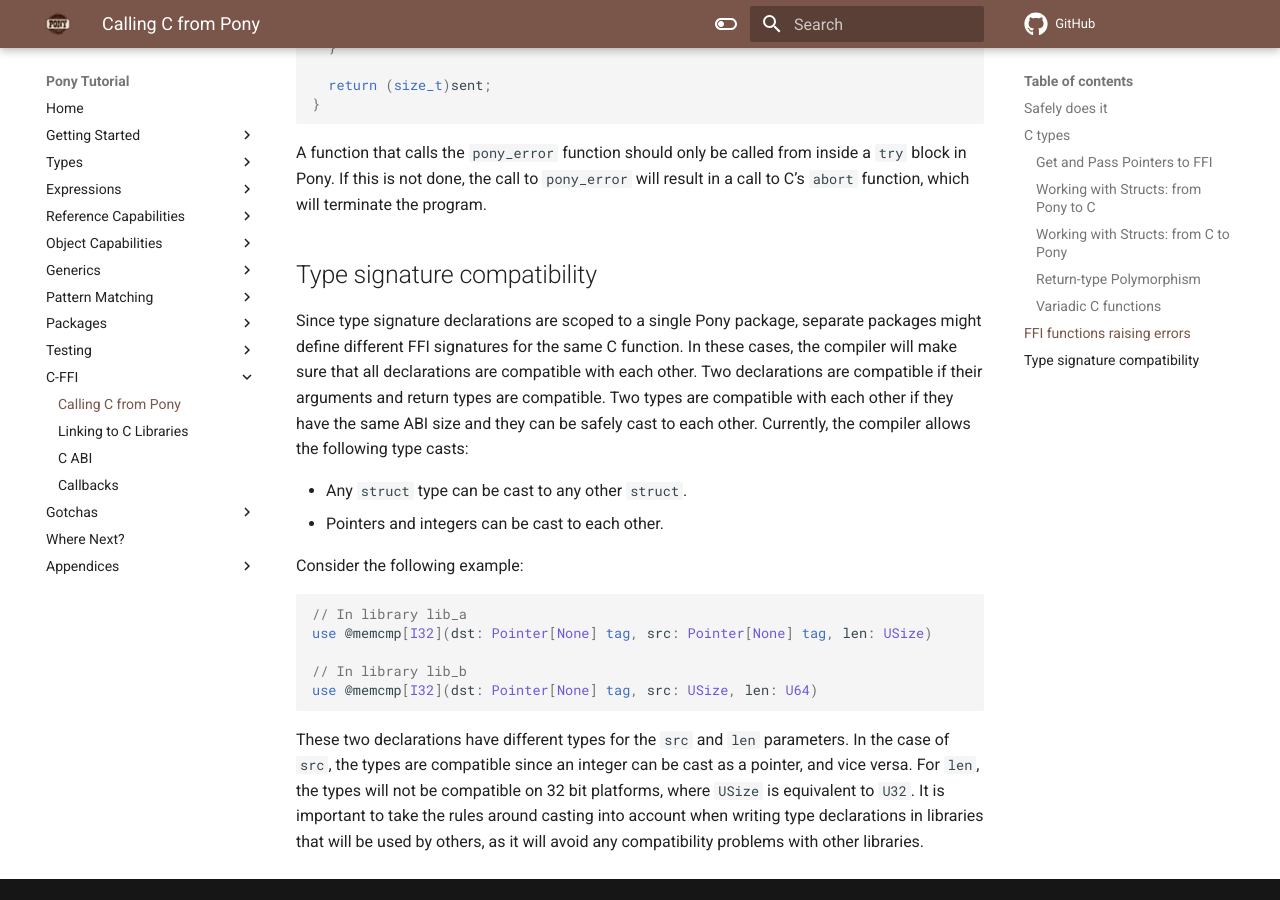
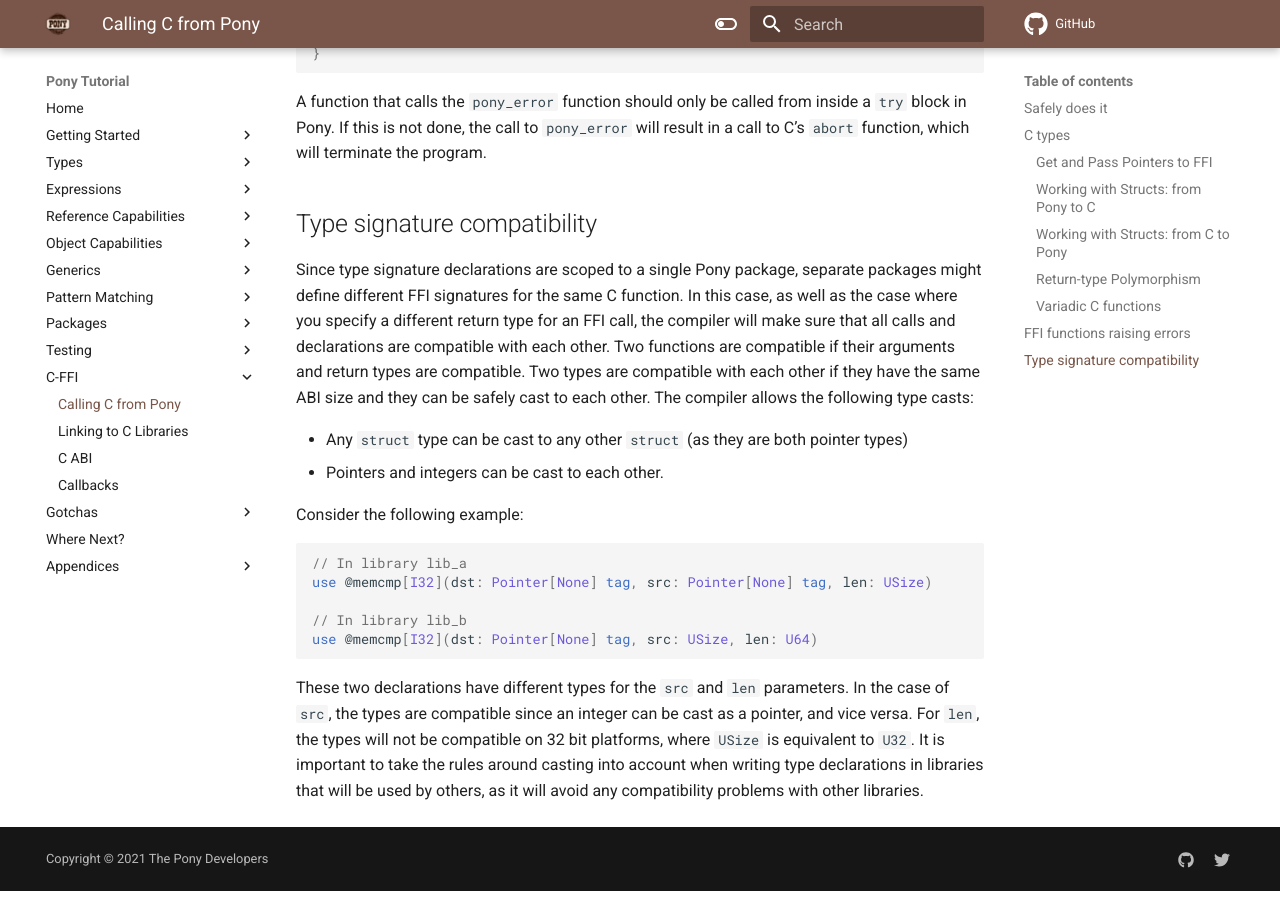
Before and after one commit to ponylang/pony-tutorial, an MkDocs documentation site: the page built from docs/c-ffi/calling-c.md, in a window 1280 px wide and 900 px high, scrolled down 6766 px. Built offline with MkDocs 1.6.1 and Material for MkDocs 9.7.7, drawn with Linux system fonts in a browser that asks for light colours; comment, search, counter and statistics services are not loaded; some of the changed text lies outside the part shown.

Commit message:
Add notice of ABI compatibility for return types

```diff
--- a/docs/c-ffi/calling-c.md
+++ b/docs/c-ffi/calling-c.md
@@ -218,7 +218,7 @@
 
 Note that the declaration for `list_pop` is still needed: if we don't add an explicit return type when calling `list_pop`, the default type will be the return type of the declaration.
 
-You'll notice that this feature enables you to cast the return type of a C function to any other type, **making this feature potentially dangerous if you cast to the wrong type**. As we have noted before, when it comes to FFI, the Pony compiler trusts that you know what you are doing, so you MUST get the return type right.
+When specifying a different return type for an FFI function, make sure that the new type is [compatible](#type-signature-compatibility) with the type specified in the declaration.
 
 ### Variadic C functions
 
@@ -274,9 +274,9 @@
 
 ## Type signature compatibility
 
-Since type signature declarations are scoped to a single Pony package, separate packages might define different FFI signatures for the same C function. In these cases, the compiler will make sure that all declarations are compatible with each other. Two declarations are compatible if their arguments and return types are compatible. Two types are compatible with each other if they have the same ABI size and they can be safely cast to each other. Currently, the compiler allows the following type casts:
+Since type signature declarations are scoped to a single Pony package, separate packages might define different FFI signatures for the same C function. In this case, as well as the case where you specify a different return type for an FFI call, the compiler will make sure that all calls and declarations are compatible with each other. Two functions are compatible if their arguments and return types are compatible. Two types are compatible with each other if they have the same ABI size and they can be safely cast to each other. The compiler allows the following type casts:
 
-* Any `struct` type can be cast to any other `struct`.
+* Any `struct` type can be cast to any other `struct` (as they are both pointer types)
 * Pointers and integers can be cast to each other.
 
 Consider the following example:
```
